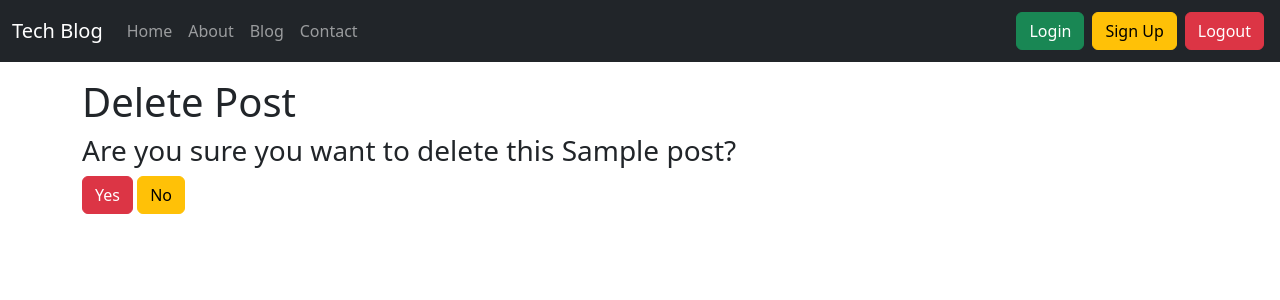
After one commit to srsbandaru/blog-102, a Django app: page /blog/delete/1 in a window 1280 px wide. The commit adds this page. Shown: the top 300 px of the page. Run offline with Django 5.2, Linux system fonts and the light colour scheme; tables that the repository leaves empty hold one stand-in row (values such as "Sample post"); some libraries are stand-ins or nearby versions.

Commit message:
Blog App
Add Post Delete

```diff
--- /dev/null
+++ b/blog/templates/blog/post_confirm_delete.html
@@ -0,0 +1,16 @@
+{% extends "base_master.html" %}
+{% block title %}
+    {{post.title}}
+{% endblock title %}
+{% block content %}
+    <div class="container mt-3">
+        <h1>Delete Post</h1>
+        <h3>Are you sure you want to delete this {{post.title}}?</h3>
+        <form action="" method="post">
+            {% csrf_token %}
+            <input class="btn btn-danger" type="submit" value="Yes">
+            <button class="btn btn-warning" type="button"
+            onclick="window.location = '{% url 'blog:post_list' %}'">No</button>
+        </form>
+    </div>
+{% endblock content %}
--- a/blog/templates/blog/post_detail.html
+++ b/blog/templates/blog/post_detail.html
@@ -26,7 +26,7 @@
             <hr>
             <a href="{% url 'blog:post_list' %}" class="btn btn-outline-primary"><i class="bi bi-back"></i> Back</a>
             <a href="{% url 'blog:post_update' post.id %}" class="btn btn-outline-secondary"><i class="bi bi-pencil-square"></i> Update</a>
-            <a href="#" class="btn btn-outline-danger"><i class="bi bi-trash3"></i> Delete</a>
+            <a href="{% url 'blog:post_delete' post.id %}" class="btn btn-outline-danger"><i class="bi bi-trash3"></i> Delete</a>
         </div>
 
 
--- a/blog/urls.py
+++ b/blog/urls.py
@@ -7,5 +7,6 @@ urlpatterns = [
     path("", views.PostList.as_view(), name = "post_list"),
     path("details/<int:pk>", views.PostDetail.as_view(), name = "post_detail"),
     path("create", views.PostCreate.as_view(), name = "post_create"),
-    path("update/<int:pk>", views.PostUpdate.as_view(), name = "post_update")
+    path("update/<int:pk>", views.PostUpdate.as_view(), name = "post_update"),
+    path("delete/<int:pk>", views.PostDelete.as_view(), name = "post_delete")
 ]
--- a/blog/views.py
+++ b/blog/views.py
@@ -1,5 +1,5 @@
 from django.shortcuts import render, get_object_or_404
-from django.views.generic import ListView, DetailView, CreateView, UpdateView
+from django.views.generic import ListView, DetailView, CreateView, UpdateView, DeleteView
 from django.urls import reverse_lazy
 from blog.models import Post
 
@@ -60,3 +60,16 @@ class PostUpdate(UpdateView):
         # Add your context data
         context["form_type"] = "Update"
         return context
+
+# Post Delete
+class PostDelete(DeleteView):
+    template_name = 'blog/post_confirm_delete.html'
+    model = Post
+    context_object_name = "post"
+    pk_url_kwarg = 'pk'
+    success_url = reverse_lazy("blog:post_list")
+    http_method_names = ['get', 'post']
+
+    def get_queryset(self):
+        queryset = self.model.objects.filter(id = self.kwargs["pk"])
+        return queryset
```
